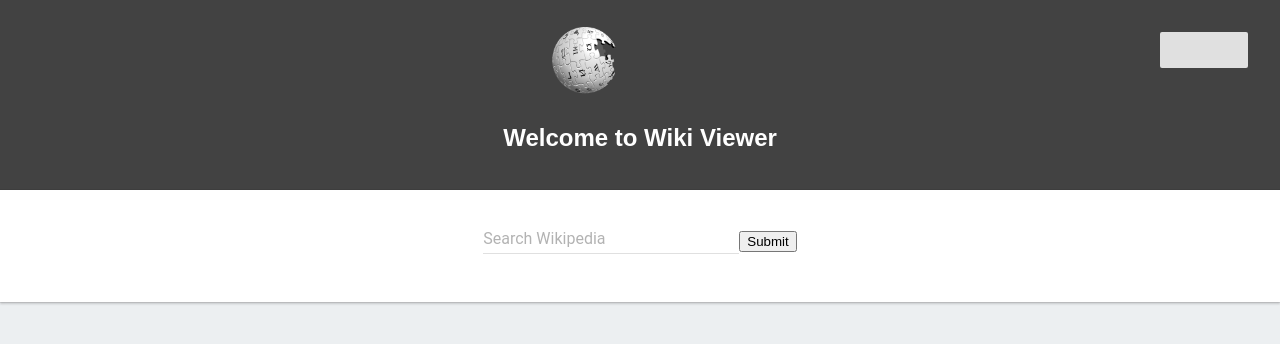
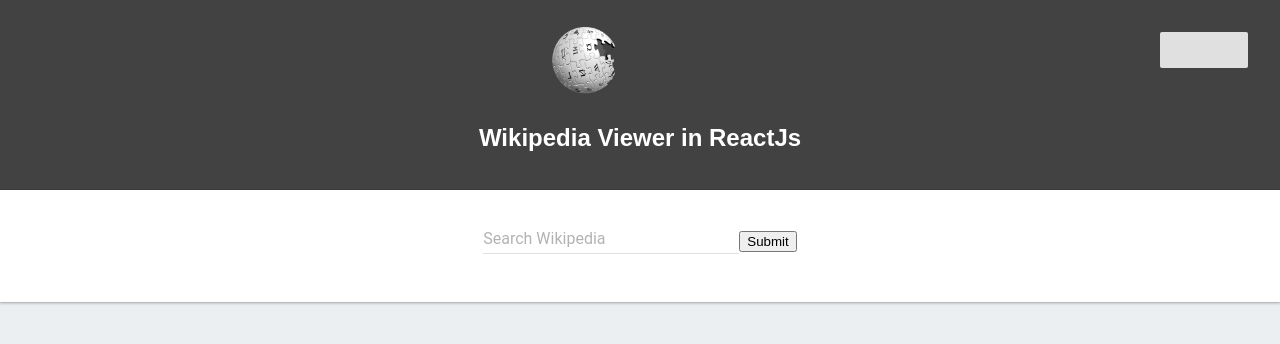
Before and after one commit to Banhawy/Wikipedia-Viewer, a React (Create React App) app: page / in a window 1280 px wide. Shown: the top 344 px of the page. Built offline with nearby package versions, Linux system fonts and the light colour scheme; some icons are missing.

Commit message:
Changed Heading title

```diff
--- a/src/App.js
+++ b/src/App.js
@@ -32,7 +32,7 @@ class App extends Component {
         <div className="App-header">
           <img src={wiki_logo} className="App-logo" alt="logo" />
           {githubButton}
-          <h2>Welcome to Wiki Viewer</h2>
+          <h2>Wikipedia Viewer in ReactJs</h2>
         </div>
         <Wiki></Wiki>
       </div>
```
